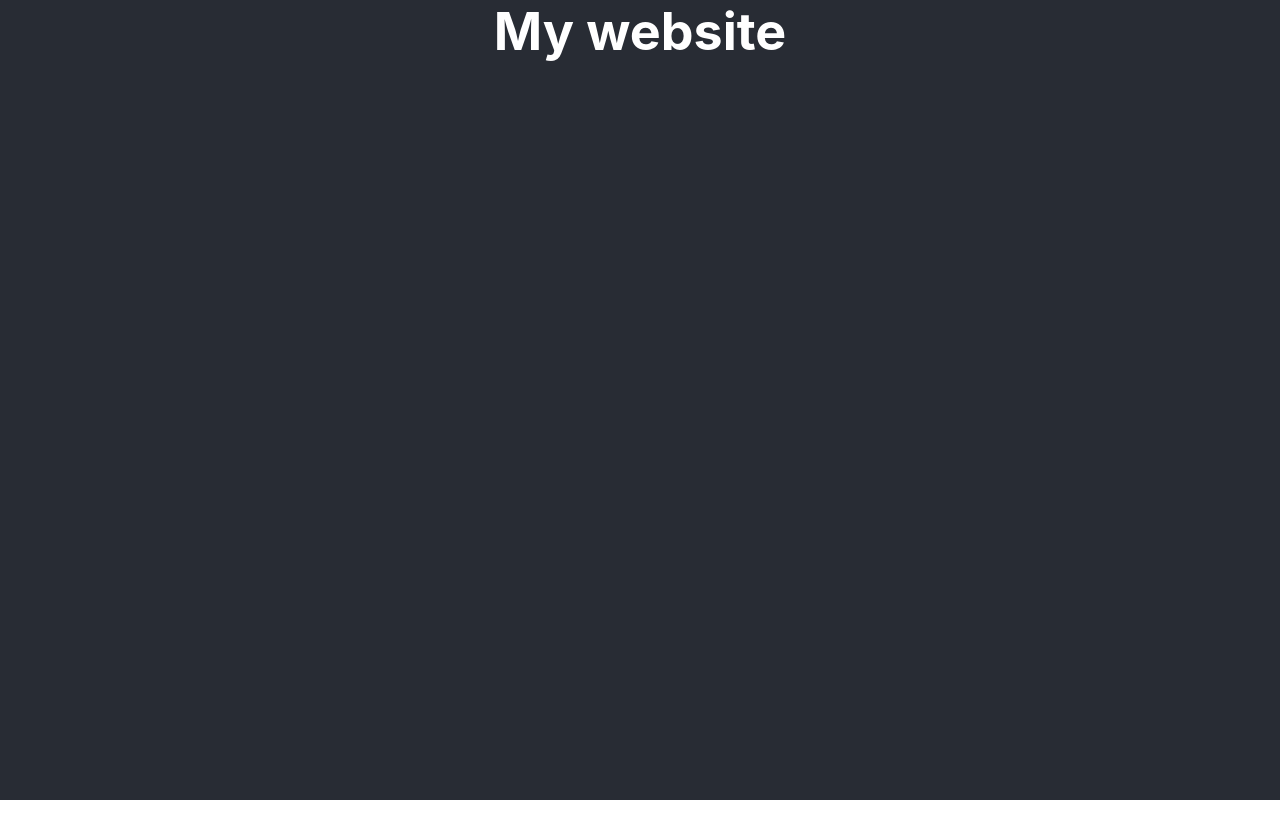
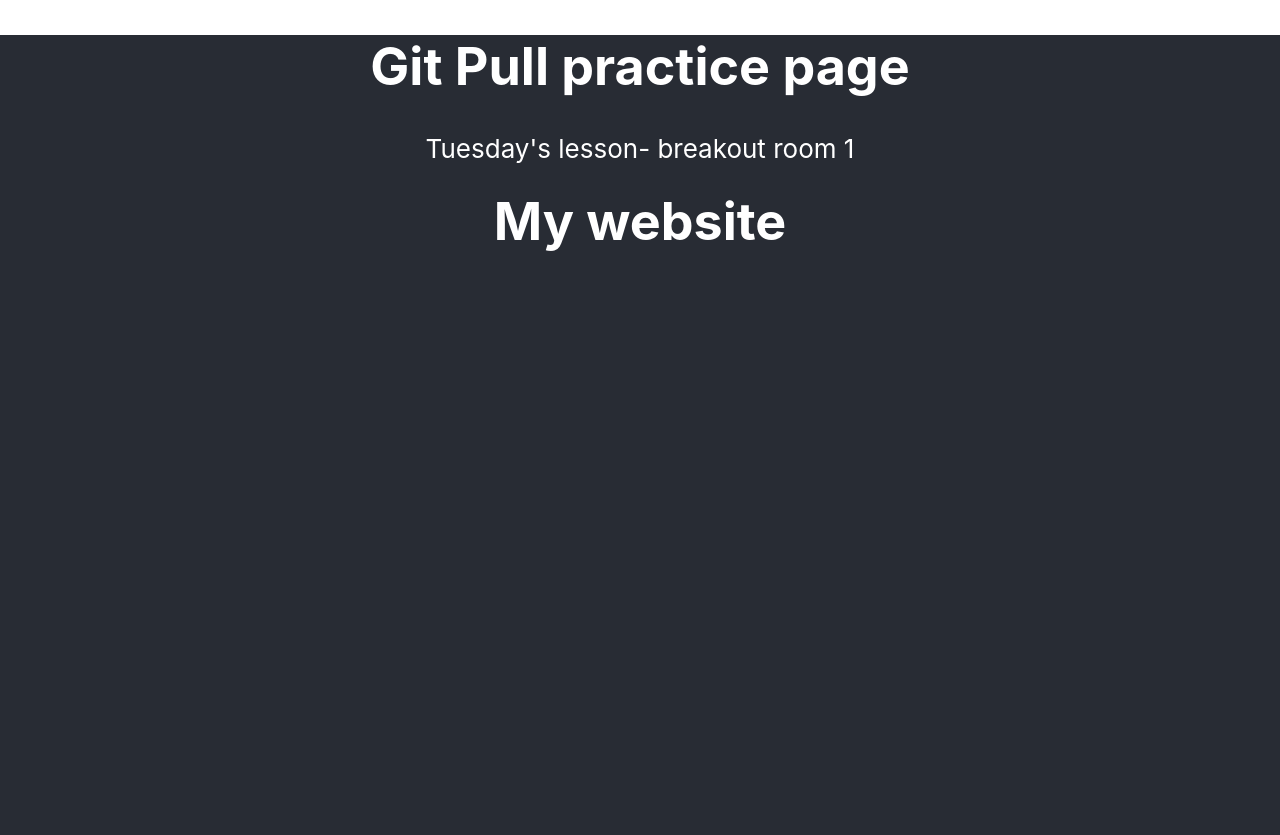
Before and after one commit to CommandShiftHQ/gitflow-sept21, a React (Create React App) app: page / in a window 1280 px wide. Before the commit the page ends 800 px from the top, so only its background shows below. Built offline with nearby package versions, Linux system fonts and the light colour scheme.

Commit message:
added head tag and paragraph

```diff
--- a/src/App.js
+++ b/src/App.js
@@ -1,9 +1,13 @@
-import "./App.css";
+import './App.css';
 
 function App() {
 	return (
 		<div className="App">
 			<header className="App-header">
+				<main>
+					<h1>Git Pull practice page</h1>
+					<p>Tuesday's lesson- breakout room 1</p>
+				</main>
 				<h1 className="App-header-title">My website</h1>
 			</header>
 		</div>
```
Lines whose indentation alone changed are shown as unchanged.
